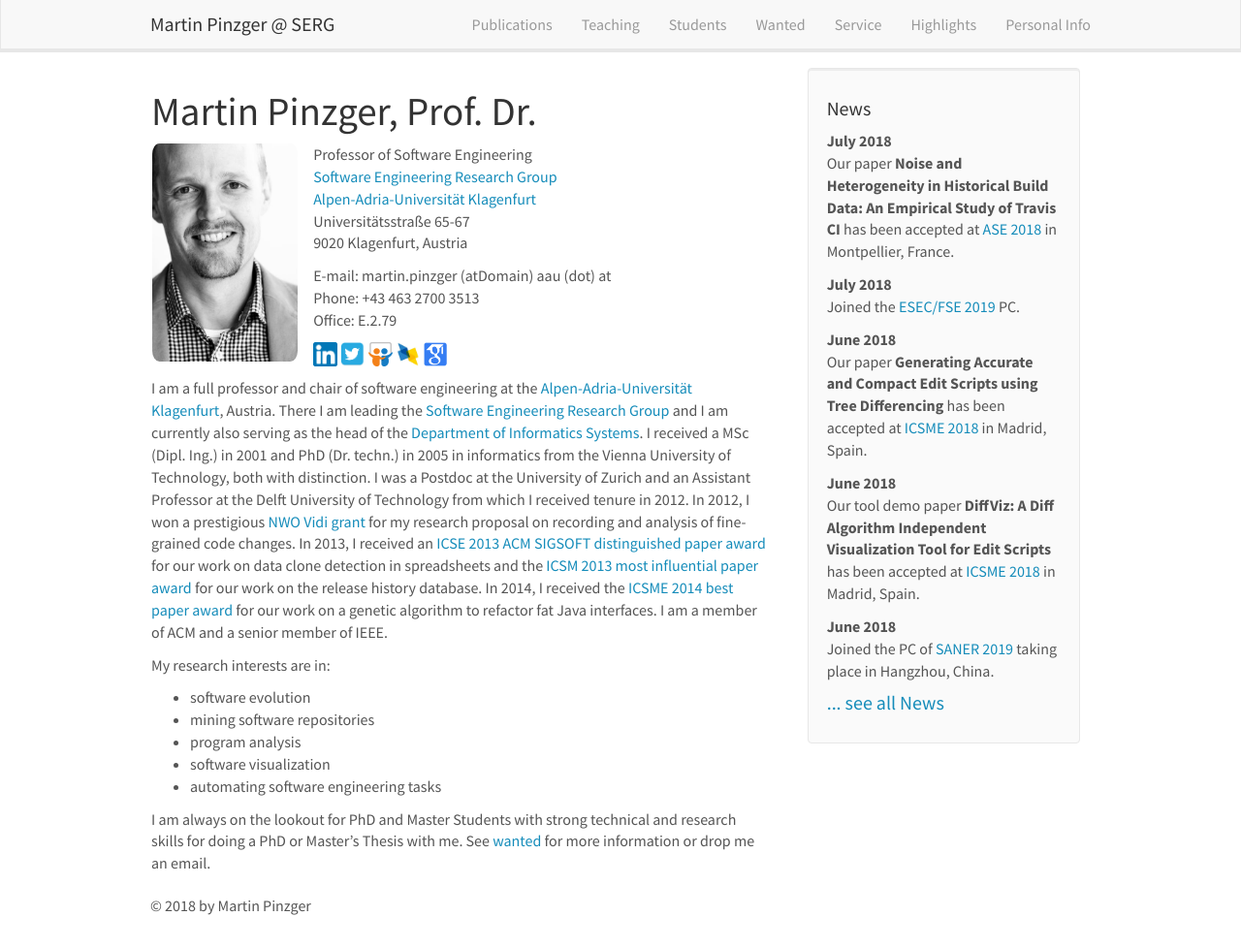
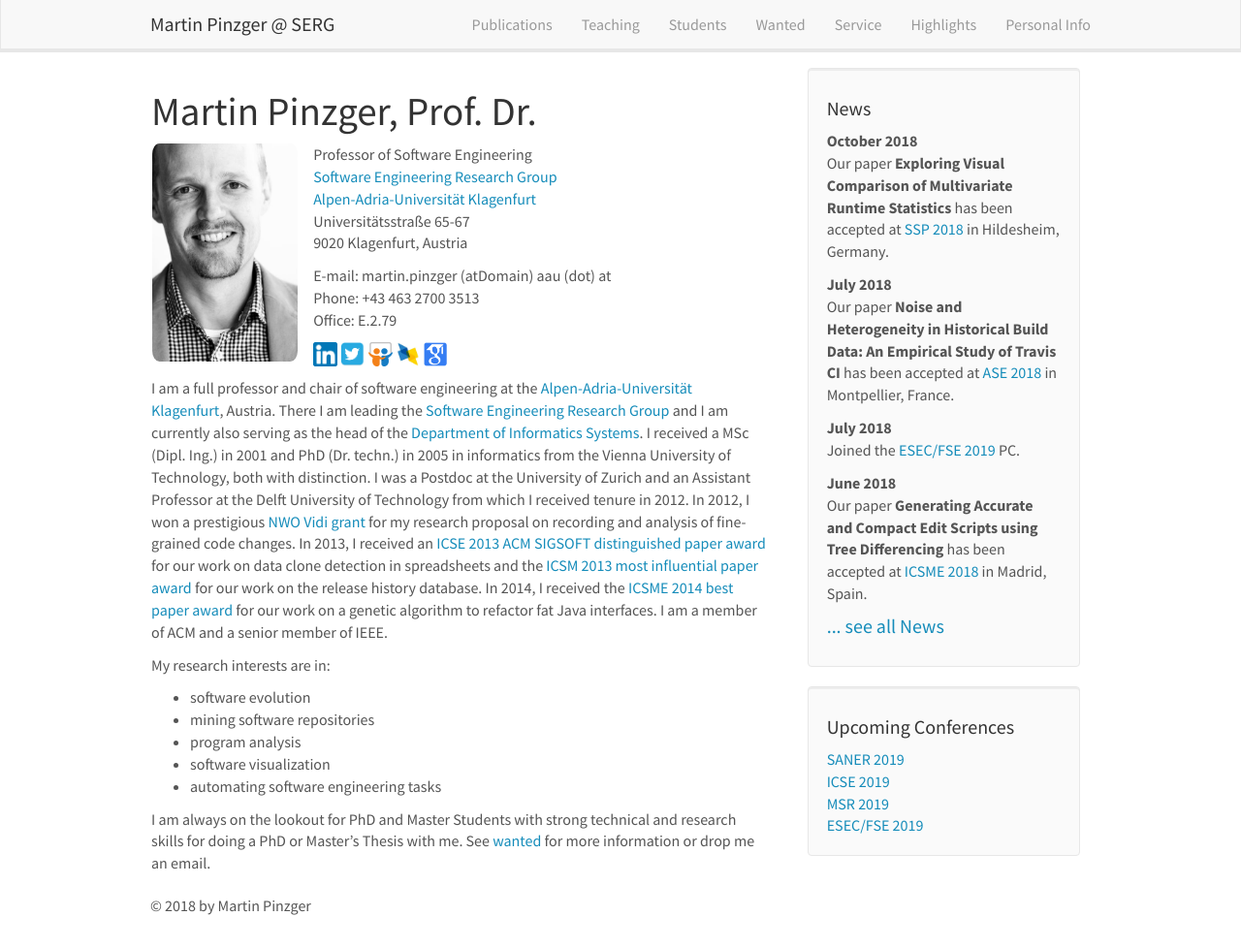
Before and after one commit to pinzger/pinzger.github.io, a Jekyll site: the page built from _pages/home.md, in a window 1280 px wide and 978 px high. Shown: the whole window at 97% size. Built offline with Jekyll 4.4.1, drawn with Linux system fonts in a browser that asks for light colours; nearby versions of some CDN libraries.

Commit message:
added conferencs block, and MSR 2019 service

```diff
--- a/_data/news.yml
+++ b/_data/news.yml
@@ -1,5 +1,8 @@
+- date: <strong>October 2018</strong>
+  headline: "Our paper <strong>Exploring Visual Comparison of Multivariate Runtime Statistics</strong> has been accepted at <a href=\"http://www.performance-symposium.org/2018/\">SSP 2018</a> in Hildesheim, Germany."
+
 - date: <strong>July 2018</strong>
-  headline: "Our paper <strong>Noise and Heterogeneity in Historical Build Data: An Empirical Study of Travis CI</strong> has been accepted at <a href=\"http://www.ase2018.com//\">ASE 2018</a> in Montpellier, France."
+  headline: "Our paper <strong>Noise and Heterogeneity in Historical Build Data: An Empirical Study of Travis CI</strong> has been accepted at <a href=\"http://www.ase2018.com/\">ASE 2018</a> in Montpellier, France."
 
 - date: <strong>July 2018</strong>
   headline: "Joined the <a href=\"http://esec-fse19.ut.ee/\">ESEC/FSE 2019</a> PC."
--- a/_data/publist.yml
+++ b/_data/publist.yml
@@ -1,3 +1,16 @@
+- title: "Exploring Visual Comparison of Multivariate Runtime Statistics"
+  image:
+  authors: H. Tarner, V. Frick, M. Pinzger, and F. Beck
+  proceedings: In Proceedings of the Symposium on Software Performance (SSP)
+  pages: to appear
+  publisher: GI Softwaretechnik-Trends
+  year: 2018
+  description:
+  link:
+    url:
+    display:
+  highlight:
+
 - title: "Noise and Heterogeneity in Historical Build Data: An Empirical Study of Travis CI"
   image: sample_ijm.png
   authors: K. Gallaba, C. Macho, M. Pinzger, and S. McIntosh
--- /dev/null
+++ b/_includes/conferences.html
@@ -0,0 +1,10 @@
+
+<div class="well">
+<h4>Upcoming Conferences</h4>
+
+<a href="https://saner2019.github.io/">SANER 2019</a> <br/>
+<a href="https://2019.icse-conferences.org/">ICSE 2019</a> <br/>
+<a href="https://2019.msrconf.org/">MSR 2019</a> <br/>
+<a href="http://esec-fse19.ut.ee/">ESEC/FSE 2019</a>
+
+</div>
--- a/_includes/news.html
+++ b/_includes/news.html
@@ -2,7 +2,7 @@
 <div class="well">
 <h4>News</h4>
 
-{% for article in site.data.news limit:5 %}
+{% for article in site.data.news limit:4 %}
 {{ article.date }}
 <p>{{ article.headline }}</p>
 {% endfor %}
--- a/_layouts/homelay.html
+++ b/_layouts/homelay.html
@@ -7,4 +7,5 @@ layout: default
   </div>
   <div id="newsid" class="col-sm-4" >
 	{% include news.html %}
+	{% include conferences.html %}
   </div>
```
Also changed, not shown: _pages/service.md (+1 -0 lines).
